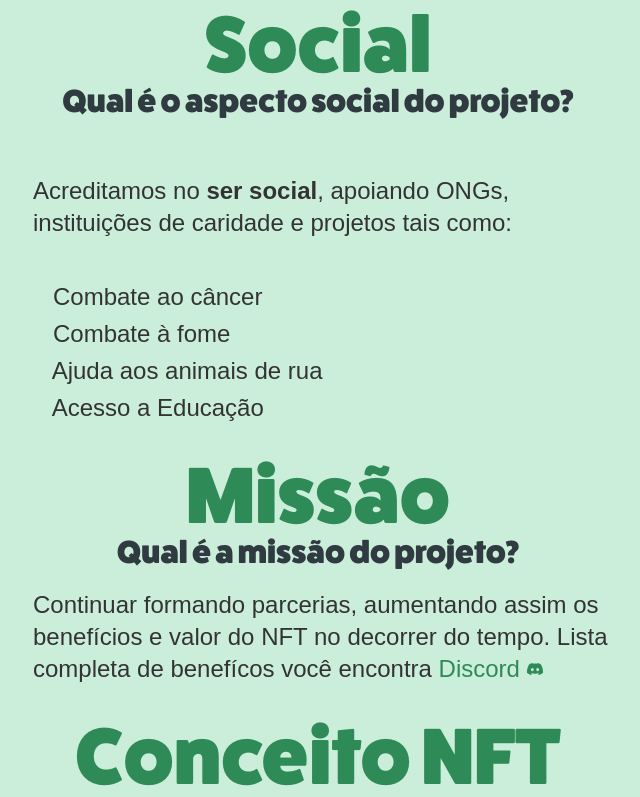
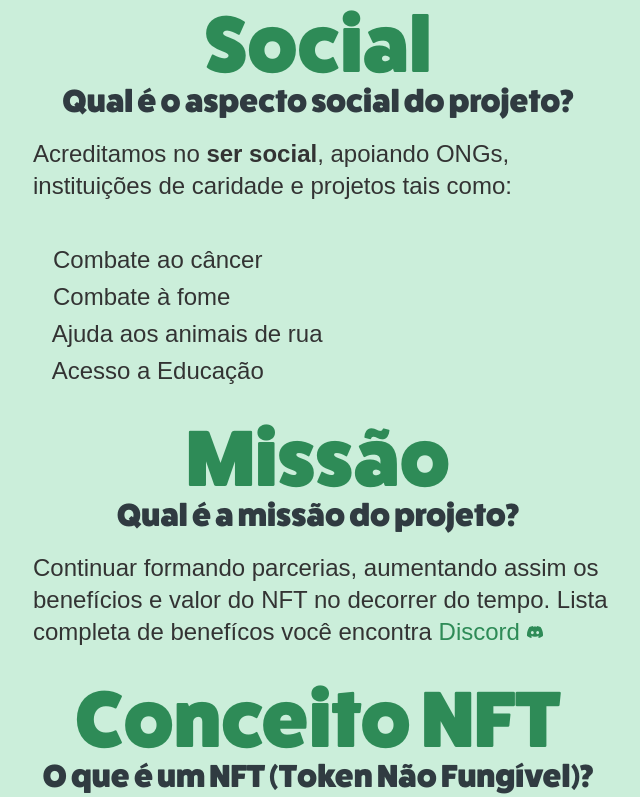
Before and after one commit to treslines/rafosociety, a Next.js app: page / in a window 1280 px wide. Shown: the part 1740-2537 px from the top of the page, without its empty margins (322-962 px from the left). Built offline with nearby package versions, Linux system fonts and the light colour scheme; a web font is replaced by a local one.

Commit message:
update landing page

```diff
--- a/pages/index.js
+++ b/pages/index.js
@@ -199,7 +199,6 @@ function Home() {
                         <h2 style={{margin:"0px 0px 20px 0px"}} class="text-3xl md:text-5xl leading-solid text-sea-700">Qual é o aspecto social do projeto?</h2>
 
                         <ol class="bullet-list">
-                        <li>&nbsp;</li>
                            <li>Acreditamos no <b>ser social</b>, apoiando ONGs, instituições de caridade e projetos tais como:</li>
                            <li>&nbsp;</li>
                            <li>&nbsp;&nbsp;<i class="fas fa-ribbon"></i> Combate ao câncer</li>
--- a/src/components/CardSlider.js
+++ b/src/components/CardSlider.js
@@ -20,7 +20,7 @@ export default class CardSlider extends Component {
                            </div>
                            <div class="name-profession">
                               <span class="name">Ricardo F.</span>
-                              <span class="profession">Founder | Techled</span>
+                              <span class="profession">Founder | Techlead</span>
                            </div>
                         </div>
                      </div>
```
